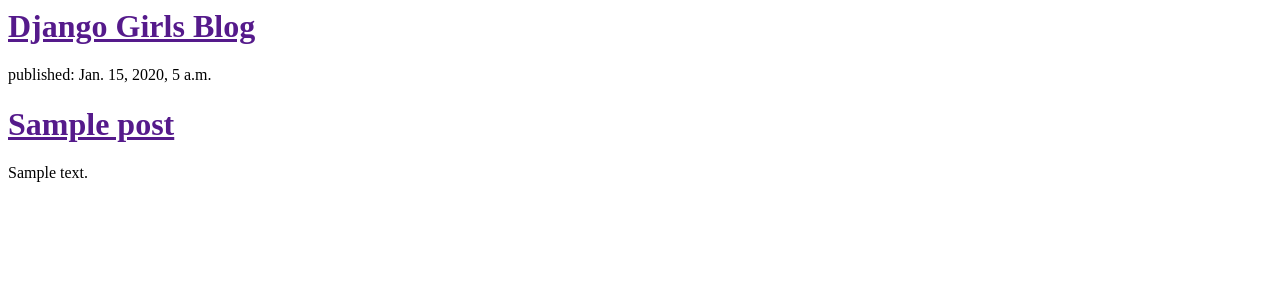
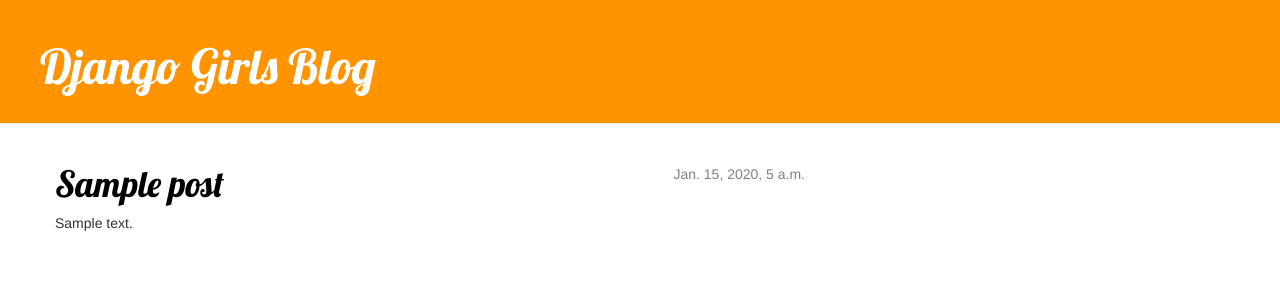
Before and after one commit to sanchez575/repo_mama, a Django app: template website/templates/main/post_list.html in a window 1280 px wide. Shown: the top 302 px of the page. Run offline with Django 3.2, Linux system fonts and the light colour scheme; the template is opened without the code that fills it: values that come from a table or form of the project are taken from there, others are empty; tables that the repository leaves empty hold one stand-in row (values such as "Sample post"); some libraries are stand-ins or nearby versions.

Commit message:
add view and templates

```diff
--- a/website/admin.py
+++ b/website/admin.py
@@ -1,4 +1,5 @@
 from django.contrib import admin
 from .models import Post
 
+#user, pass : juanmanuelsanchez, nothing
 admin.site.register(Post)
--- /dev/null
+++ b/website/static/css/website.css
@@ -0,0 +1,47 @@
+.page-header {
+    background-color: #ff9400;
+    margin-top: 0;
+    padding: 20px 20px 20px 40px;
+}
+
+.page-header h1, .page-header h1 a, .page-header h1 a:visited, .page-header h1 a:active {
+    color: #ffffff;
+    font-size: 36pt;
+    text-decoration: none;
+}
+
+.content {
+    margin-left: 40px;
+}
+
+h1, h2, h3, h4 {
+    font-family: 'Lobster', cursive;
+}
+
+.date {
+    float: right;
+    color: #828282;
+}
+
+.save {
+    float: right;
+}
+
+.post-form textarea, .post-form input {
+    width: 100%;
+}
+
+.top-menu, .top-menu:hover, .top-menu:visited {
+    color: #ffffff;
+    float: right;
+    font-size: 26pt;
+    margin-right: 20px;
+}
+
+.post {
+    margin-bottom: 70px;
+}
+
+.post h1 a, .post h1 a:visited {
+    color: #000000;
+}
--- /dev/null
+++ b/website/templates/main/base.html
@@ -0,0 +1,23 @@
+{% load staticfiles %}
+<html>
+    <head>
+        <title>Django Girls blog</title>
+        <link rel="stylesheet" href="//maxcdn.bootstrapcdn.com/bootstrap/3.2.0/css/bootstrap.min.css">
+        <link rel="stylesheet" href="//maxcdn.bootstrapcdn.com/bootstrap/3.2.0/css/bootstrap-theme.min.css">
+        <link href='//fonts.googleapis.com/css?family=Lobster&subset=latin,latin-ext' rel='stylesheet' type='text/css'>
+        <link rel="stylesheet" href="{% static "css/website.css" %}">
+    </head>
+    <body>
+        <div class="page-header">
+            <h1><a href="/">Django Girls Blog</a></h1>
+        </div>
+        <div class="content container">
+            <div class="row">
+                <div class="col-md-8">
+                {% block content %}
+                {% endblock %}
+                </div>
+            </div>
+        </div>
+    </body>
+</html>
--- a/website/templates/main/post_list.html
+++ b/website/templates/main/post_list.html
@@ -1,19 +1,12 @@
-<html>
-    <head>
-        <title>Django Girls blog</title>
-    </head>
-    <body>
-        <div>
-            <h1><a href="">Django Girls Blog</a></h1>
+{% extends "main/base.html" %}
+{% block content %}
+    {% for post in posts %}
+        <div class="post">
+            <div class="date">
+                {{ post.published_date }}
+            </div>
+            <h1><a href="{% url "post_detail" pk=post.pk %}">{{ post.title }}</a></h1>
+            <p>{{ post.text|linebreaks }}</p>
         </div>
-
-        {% for post in posts %}
-        	<div>
-        		<p>published: {{ post.published_date }}</p>
-        		<h1><a href="">{{ post.title }}</a></h1>
-        		<p>{{ post.text|linebreaks }}</p>
-    		</div>
-    	{% endfor %}
-
-    </body>
-</html>
+    {% endfor %}
+{% endblock content %}
--- a/website/urls.py
+++ b/website/urls.py
@@ -3,4 +3,5 @@
 
 urlpatterns = [
 	url(r'^$', views.post_list, name='post_list'),
+	url(r'^post/(?P<pk>[0-9]+)/$', views.post_detail, name='post_detail'),
 ]
--- a/website/views.py
+++ b/website/views.py
@@ -1,7 +1,11 @@
-from django.shortcuts import render
+from django.shortcuts import render, get_object_or_404
 from django.utils import timezone
 from .models import Post
 
 def post_list(request):
 	posts = Post.objects.filter(published_date__lte=timezone.now()).order_by('published_date')
 	return render(request, 'main/post_list.html', {'posts':posts})
+
+def post_detail(request, pk):
+    post = get_object_or_404(Post, pk=pk)
+    return render(request, 'main/post_detail.html', {'post': post})
```
Also changed, not shown: website/templates/main/post_detail.html (added, +13 -0 lines).
